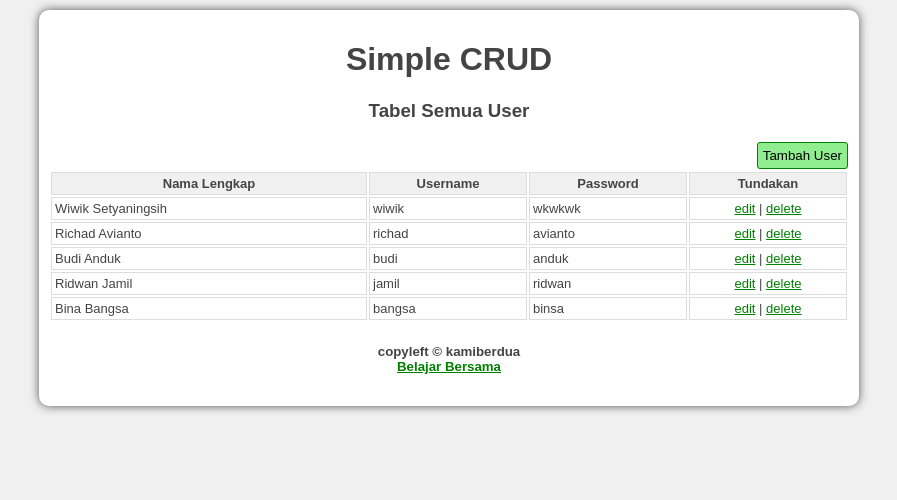
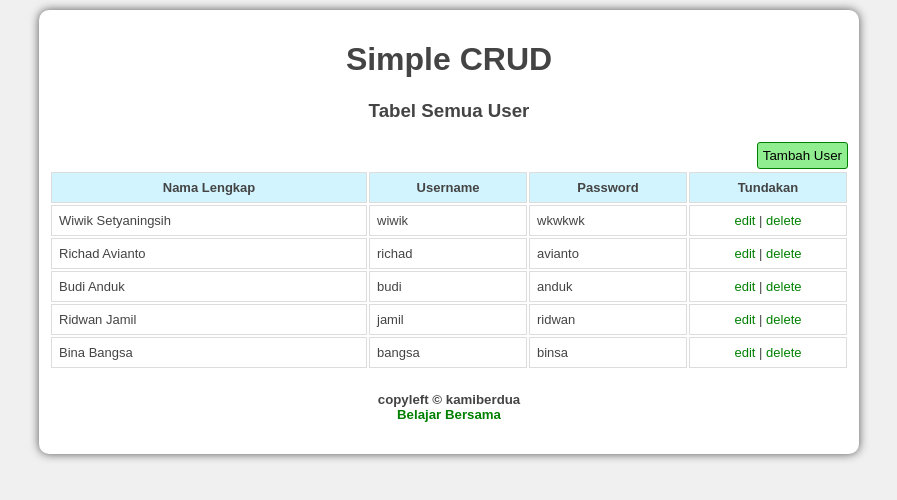
Before and after one commit to pungki/rc_crud, a PHP site: page / in a window 1280 px wide. Shown: the top 500 px of the page, without its empty margins (191-1088 px from the left). Run offline with PHP 8.4, Linux system fonts and the light colour scheme; data comes from the database, SQL or seed files in the repository.

Commit message:
penambahan css pada tabel dan link

```diff
--- a/guanteng.css
+++ b/guanteng.css
@@ -97,26 +97,29 @@ table {
 
 th, td {
 	border:1px solid #ddd;
-	padding:3px;
+	padding:7px;
 }
 
 td:hover {
-	background:#f9f9f9;
+	background:#fff2da;
 }
 
 th {
-	background : #f0f0f0;
+	background : #d2f4ff;
 }
 
 a {
 	color:green;
+	text-decoration:none;
 }
 
 a:hover {
 	color:maroon;
+	text-decoration:none;
 }
 a:visited {
 	color:green;
+	text-decoration:none;
 }
 
 #btn_update {
```
